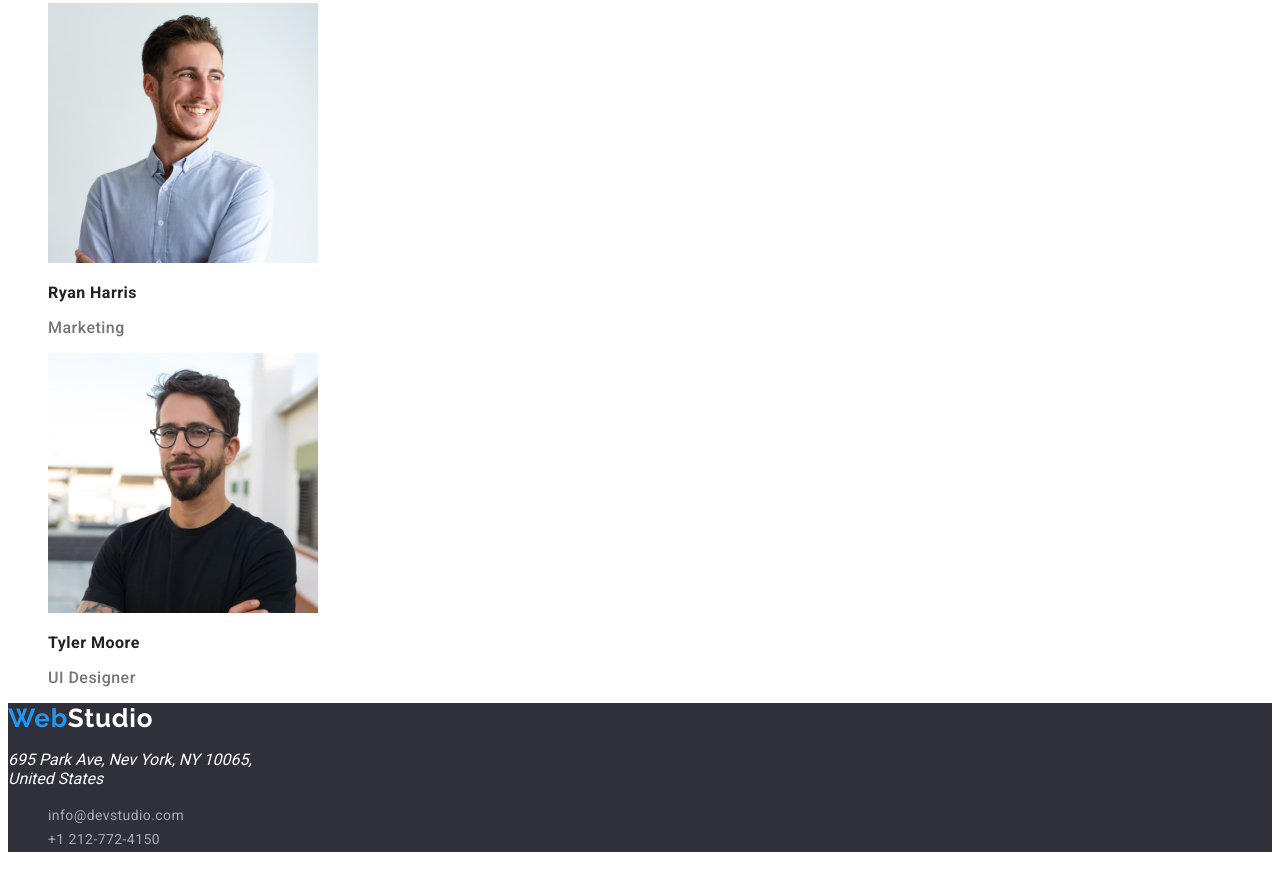
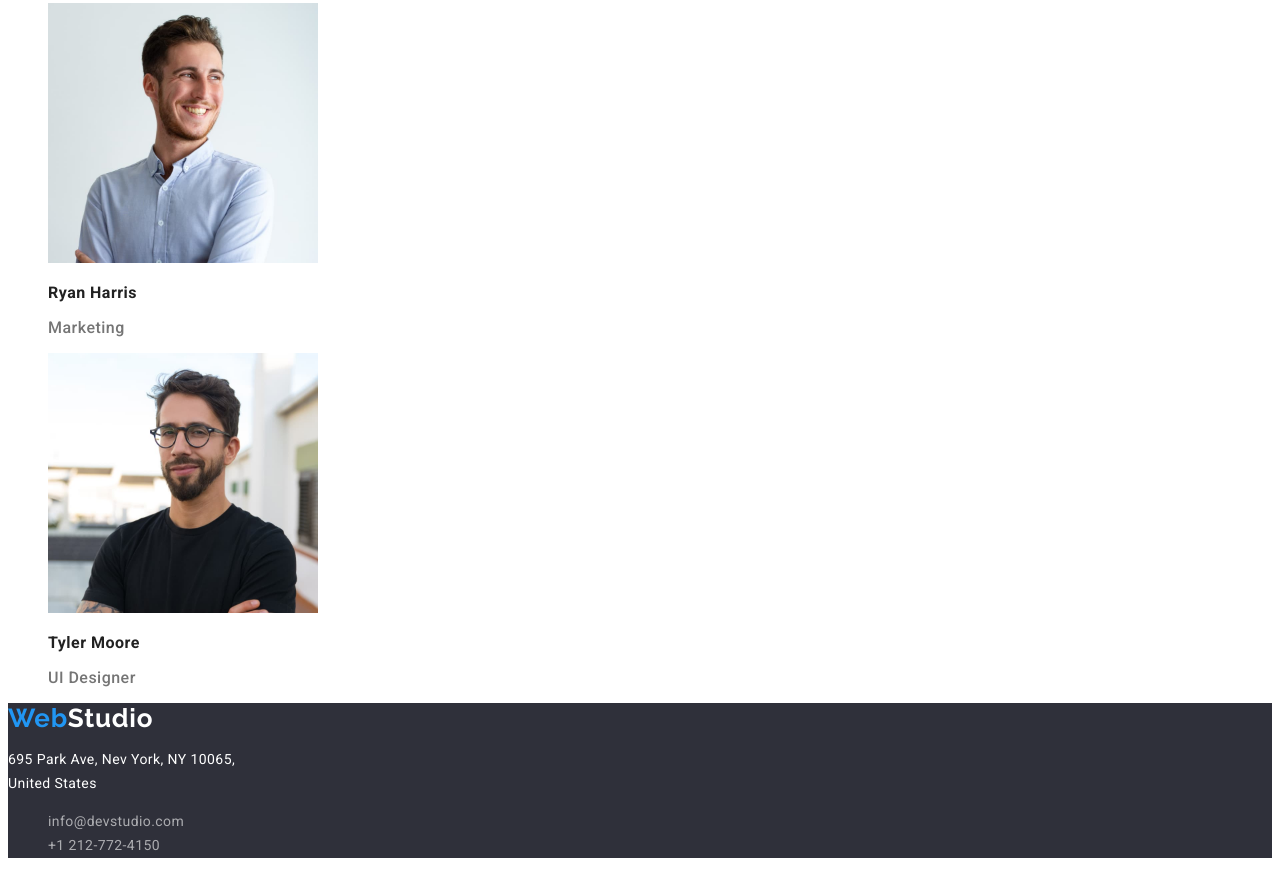
Before and after one commit to PawelBogusz1/goit-markup-hw-02, a plain HTML site: page index.html in a window 1280 px wide. Shown: the part 2946-3818 px from the top of the page. Drawn offline with Linux system fonts and the light colour scheme.

Commit message:
Homework2
Address font

```diff
--- a/css/style.css
+++ b/css/style.css
@@ -108,7 +108,7 @@ footer{
 }
 
         .link10{
-    color: rgba(255, 255, 255, 0.6);
+    color: rgba(255, 255, 255, 0.6);;
         font-size: 14px;
         font-weight: 400;
         line-height: 1.71;
@@ -123,7 +123,7 @@ footer{
         line-height: 1.71;
         letter-spacing: 0.03em;
         font-style: normal;
-        color:var(--brand-color-czcionka1)
+        color:var(--brand-color-czcionka3)
 }
 .head3{
         font-size: 14px;
@@ -174,6 +174,7 @@ footer{
         line-height: 1.19;
         letter-spacing: 0.03em;
 }
+
 
 .solutions1{
         font-size: 44px;
--- a/index.html
+++ b/index.html
@@ -100,8 +100,8 @@
   <footer>
 
     <a class="link9" href="#" ><span class="Web">Web</span><span class="Studio1">Studio</span></a>
- <address>
-<p class="adress">695 Park Ave, Nev York, NY 10065,<br>
+ <address class="address">
+<p class="p4">695 Park Ave, Nev York, NY 10065,<br>
 United States</p>
 <ul>
   <li>
```
